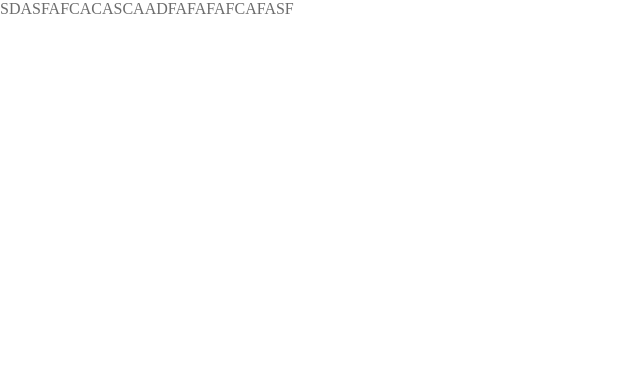
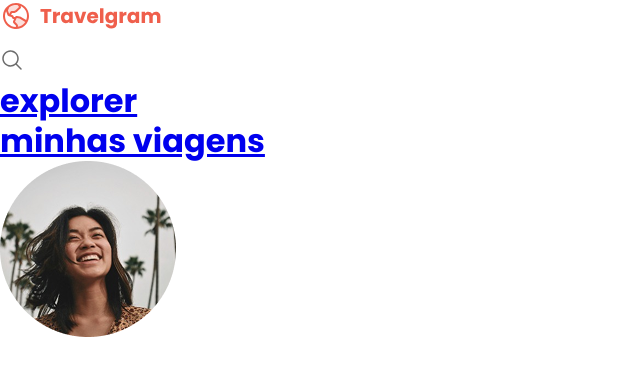
Before and after one commit to Leonardo-Hoffmannn/projeto-travelgram, a plain HTML site: page index.html in a window 1280 px wide. Shown: the whole page, without its empty margins (0-640 px from the left). Drawn offline with Linux system fonts and the light colour scheme; a web font is replaced by a local one.

Commit message:
começando no header

```diff
--- a/index.html
+++ b/index.html
@@ -1,14 +1,36 @@
 <!DOCTYPE html>
 <html lang="pt br">
 <head>
+
+<link rel="preconnect" href="https://fonts.googleapis.com">
+<link rel="preconnect" href="https://fonts.gstatic.com" crossorigin>
+<link href="https://fonts.googleapis.com/css2?family=Alice&family=Poppins:wght@400;700&display=swap" rel="stylesheet">
+
     <meta charset="UTF-8">
     <meta name="viewport" content="width=device-width, initial-scale=1.0">
     <title>Perfil de Viagens</title>
     <link rel="stylesheet" href="style/index.css">
 </head>
 <body>
-    <p>
-        SDASFAFCACASCAADFAFAFAFCAFASF
-    </p>
+   <header>
+    <nav>
+        <a href="#" id="logo">
+            <img src="assets/Logo.svg" alt="logomarca">
+        </a>
+        <ul id="primary-menu">
+            <li>
+            <a href="#"></a>
+            <img src="assets/icons/MagnifyingGlass.svg" alt="icone de lupa">
+            </li>
+            <li><a href="#">explorer</a></li>
+            <li><a href="#">minhas viagens</a></li>
+            <li><a href="#">
+                <img src="assets/Profile pic.png" alt="imagem de perfil">
+
+            </a></li>
+
+        </ul>
+    </nav>
+   </header>
 </body>
 </html>
--- a/style/global.css
+++ b/style/global.css
@@ -13,9 +13,16 @@
     --texte-color-primary: #313131;
     --texte-color-secondary: #6C6C6C;
     --background-color: #FFFFFF;
+
+    --font-family: "Poppins", "Sans-serif";
+    --text: 16px/150% var(--font-family);
+    --text-lg: bold 32px/125% var(--font-family);
+    --text-md: 14px/175% var(--font-family) ;
+    --text-sm: ;
     }
 
 body {
+    font: var(--text-lg);
     color: var(--texte-color-secondary);
     background-color: var(--background-color);
 }
```
Also changed, not shown: assets/Image 02.png (deleted), assets/Image 03.png (deleted), assets/Image 04.png (deleted), assets/Image 05.png (deleted), assets/Image 06.png (deleted), assets/Image 07.png (deleted), assets/Image 08.png (deleted), assets/Image 09.png (deleted), assets/Image 10.png (deleted), assets/Image 11.png (deleted), assets/Profile pic.png (added), assets/icons/AirplaneTilt.svg (renamed from assets/AirplaneTilt.svg), assets/icons/Image.svg (renamed from assets/Image.svg), assets/icons/MagnifyingGlass.svg (renamed from assets/MagnifyingGlass.svg), 2 more files, 12 other files.
